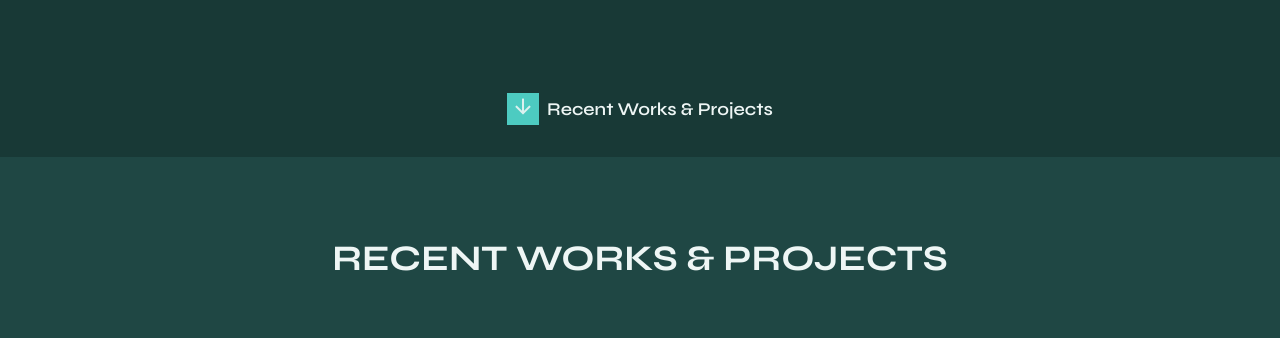
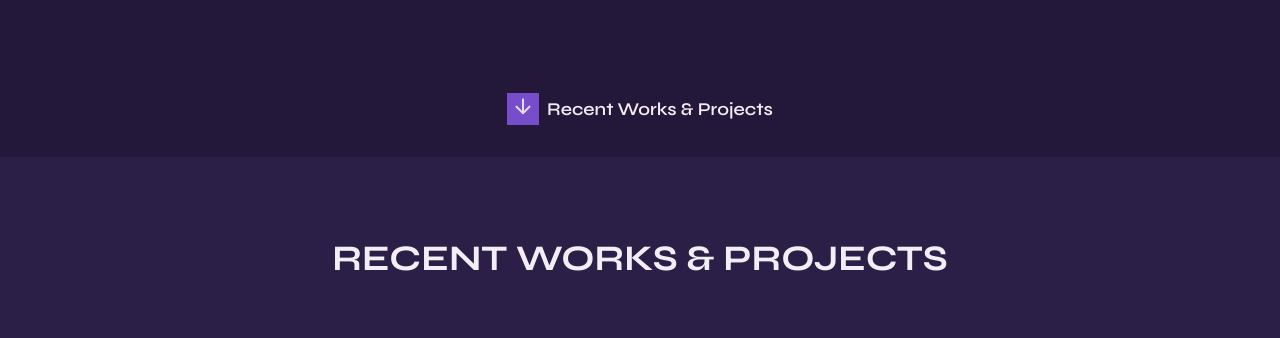
Before and after one commit to ZeeshanZeeZx/Portfolio, a plain HTML site: page index.html in a window 1280 px wide. Shown: the part 624-962 px from the top of the page. Drawn offline with nearby package versions, Linux system fonts and the light colour scheme.

Commit message:
Update styles.css
Color change to Blue

```diff
--- a/styles.css
+++ b/styles.css
@@ -19,7 +19,8 @@
         -> Copy the color mode (HSL)
     */
 
-    --hue: 535;
+/*     --hue: 535; */
+    --hue: 260;
     --first-color: hsl(var(--hue), 55%, 55%);
     --first-color-light: hsl(var(--hue), 55%, 65%);
     --first-color-alt: hsl(var(--hue), 50%, 50%);
```
